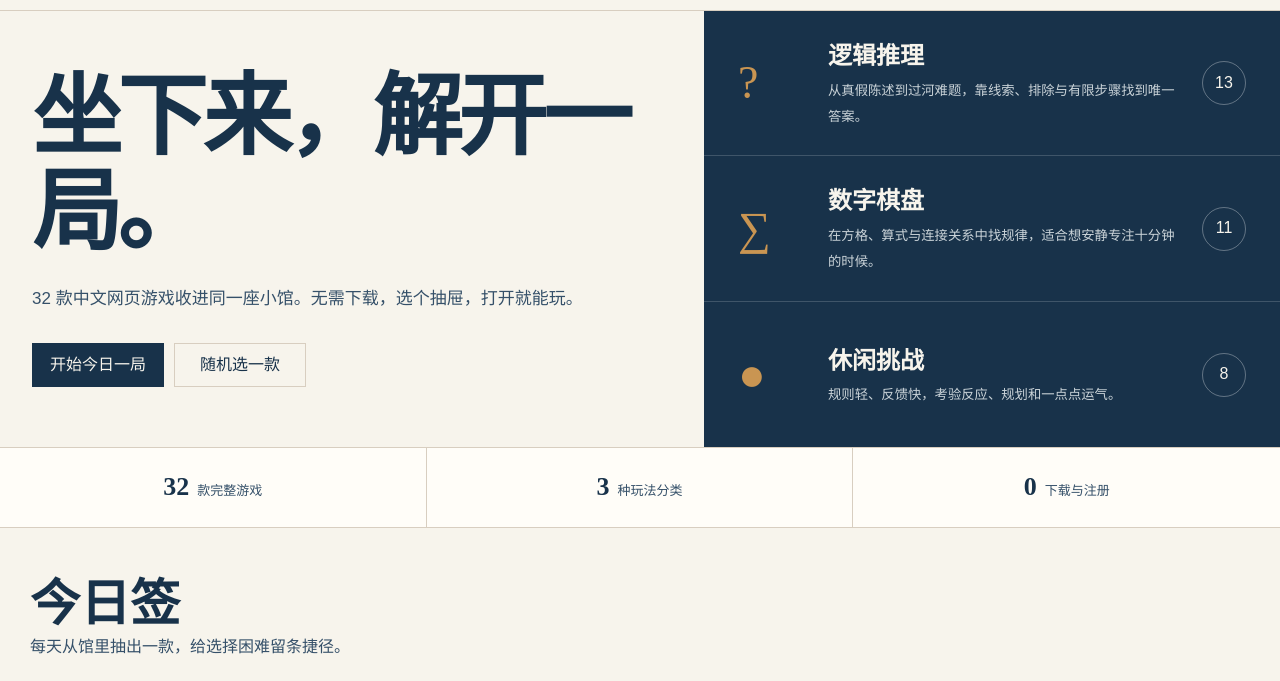
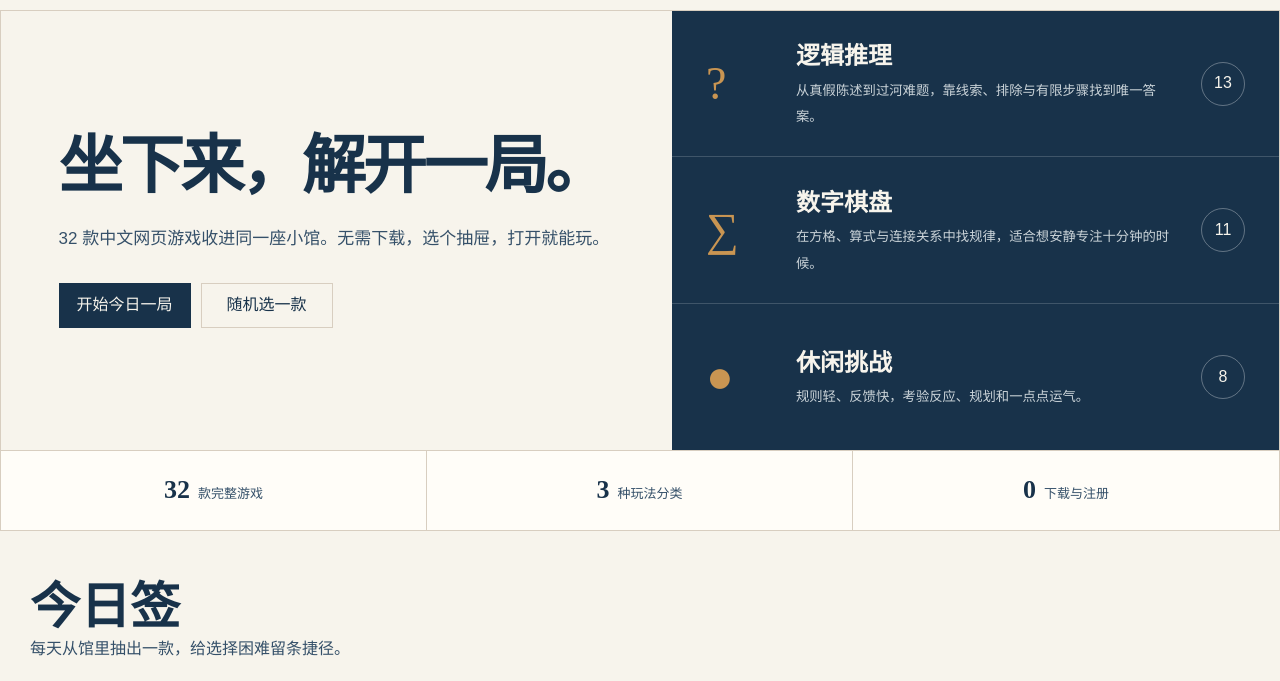
Before and after one commit to dawanglin/fangcun-game-arcade, a plain HTML site: page index.html in a window 1280 px wide. Shown: the part 61-742 px from the top of the page. Drawn offline with Linux system fonts and the light colour scheme.

Commit message:
Constrain homepage layout on wide displays

```diff
--- a/assets/styles.css
+++ b/assets/styles.css
@@ -80,9 +80,9 @@ main { min-height: calc(100vh - 150px); }
 .breadcrumbs a { text-decoration-thickness: 1px; text-underline-offset: 3px; }
 .breadcrumbs span::before { content: "/"; margin-right: 7px; color: var(--line); }
 
-.hero { display: grid; grid-template-columns: minmax(0, 1.1fr) minmax(330px, .9fr); min-height: 420px; border-bottom: 1px solid var(--line); }
-.hero-copy { display: flex; flex-direction: column; justify-content: center; padding: 60px max(32px, calc((100vw - 1220px) / 2)); padding-right: 72px; }
-.hero h1 { max-width: 9em; margin: 0; font-family: var(--serif); font-size: clamp(48px, 7vw, 94px); font-weight: 900; line-height: 1.06; letter-spacing: -.05em; }
+.hero { display: grid; grid-template-columns: minmax(0, 1.05fr) minmax(420px, .95fr); width: min(1440px, 100%); min-height: 440px; margin-inline: auto; border-right: 1px solid var(--line); border-bottom: 1px solid var(--line); border-left: 1px solid var(--line); }
+.hero-copy { display: flex; flex-direction: column; justify-content: center; padding: clamp(48px, 5vw, 80px) clamp(38px, 4.5vw, 72px); }
+.hero h1 { max-width: 9em; margin: 0; font-family: var(--serif); font-size: clamp(48px, 5vw, 84px); font-weight: 900; line-height: 1.06; letter-spacing: -.05em; }
 .hero p { max-width: 560px; margin: 24px 0 0; color: var(--ink-2); font-size: 17px; }
 .hero-actions { display: flex; flex-wrap: wrap; gap: 10px; margin-top: 30px; }
 .hero-actions .solid-button, .hero-actions .quiet-button { min-width: 132px; }
@@ -94,7 +94,7 @@ main { min-height: calc(100vh - 150px); }
 .drawer strong { display: block; font-family: var(--serif); font-size: 24px; }
 .drawer small { color: #cbd4d9; }
 .drawer-count { display: inline-grid; place-items: center; width: 44px; height: 44px; border: 1px solid rgba(255,255,255,.32); border-radius: 50%; }
-.score-strip { display: grid; grid-template-columns: repeat(3, 1fr); border-bottom: 1px solid var(--line); background: var(--white); }
+.score-strip { display: grid; grid-template-columns: repeat(3, minmax(0, 1fr)); width: min(1440px, 100%); margin-inline: auto; border-right: 1px solid var(--line); border-bottom: 1px solid var(--line); border-left: 1px solid var(--line); background: var(--white); }
 .score-strip div { padding: 18px 24px; border-right: 1px solid var(--line); text-align: center; }
 .score-strip div:last-child { border-right: 0; }
 .score-strip strong { margin-right: 8px; font-family: var(--serif); font-size: 26px; }
@@ -156,9 +156,10 @@ main { min-height: calc(100vh - 150px); }
 
 @media (max-width: 980px) {
   .main-nav a:not(:first-child) { display: none; }
-  .hero { grid-template-columns: 1fr; }
+  .hero { grid-template-columns: 1fr; border-right: 0; border-left: 0; }
   .hero-copy { padding: 64px 40px; }
   .hero-drawers { min-height: 390px; }
+  .score-strip { border-right: 0; border-left: 0; }
   .game-grid { grid-template-columns: repeat(2, minmax(0, 1fr)); }
   .category-intro { grid-template-columns: 1fr; gap: 20px; }
   .daily-ticket { grid-template-columns: 120px 1fr auto; gap: 20px; }
--- a/index.html
+++ b/index.html
@@ -7,7 +7,7 @@
   <meta name="description" content="32 款无需安装、打开即玩的中文网页游戏。">
   <title>方寸游戏馆 · 32 款即开即玩</title>
   <link rel="icon" href="assets/favicon.svg" type="image/svg+xml">
-  <link rel="stylesheet" href="assets/styles.css?v=3">
+  <link rel="stylesheet" href="assets/styles.css?v=4">
 </head>
 <body>
   <a class="skip-link" href="#main">跳到主要内容</a>
```
